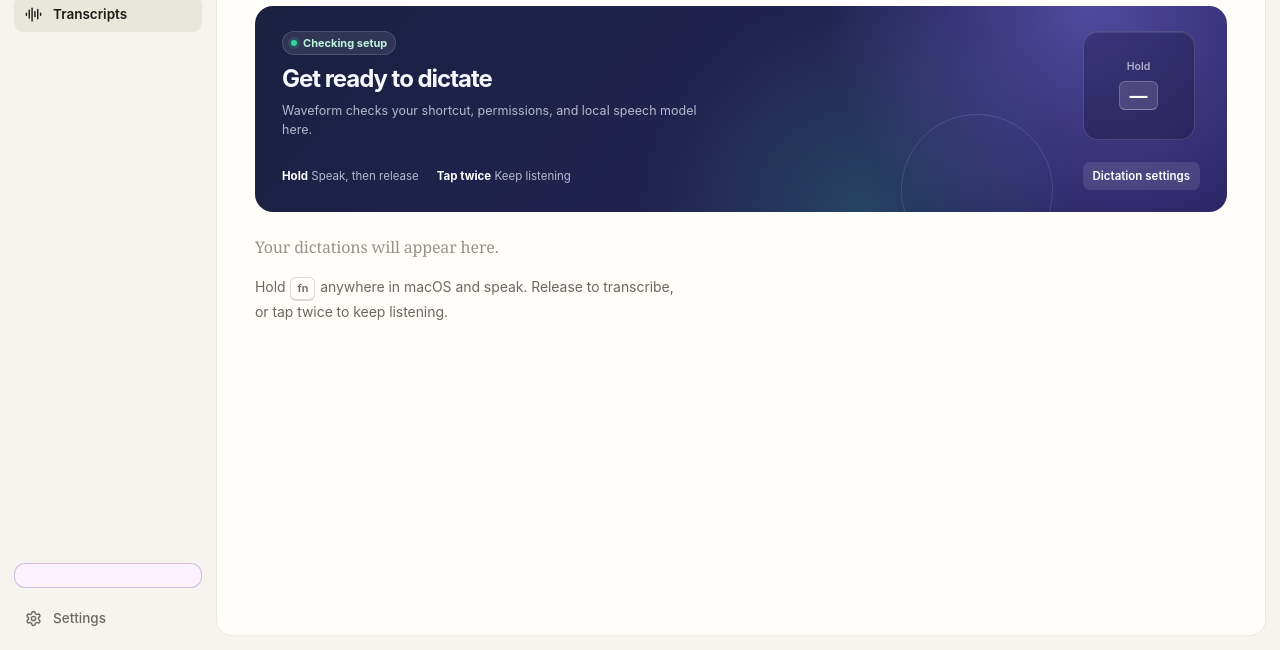
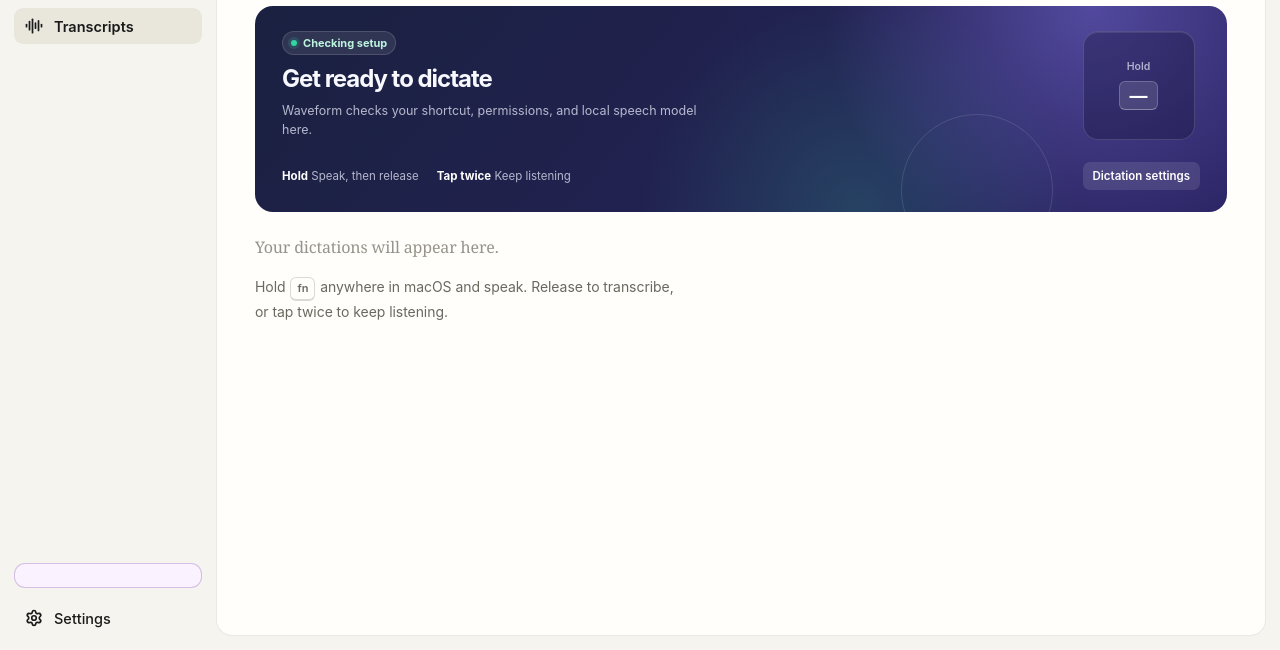
Before and after one commit to vipinsight/waveform, a website with bundled scripts: page src/renderer/index.html in a window 1280 px wide. Shown: the part 150-800 px from the top of the page. Built offline with nearby package versions, Linux system fonts and the light colour scheme.

Commit message:
Give the nav its own weight
The labels and icons carried the soft ink, reaching full strength only on
hover, so a rail at rest read as disabled. Both take the primary ink now,
stated as #1a1a1a, and hover changes the fill alone.

The icons were lighter than the words beside them -- Lucide draws at
stroke-width 2 in a 24 viewBox, which lands near 1.4px at this size -- so
they are drawn a little heavier to match. Label and icon step up together
to keep their proportions, and the mark gets more air beneath it than the
items have between them.

None of it moves the icons: the padding is untouched, so they stay on the
25px margin the mark and the traffic lights were lined up to.

```diff
--- a/src/renderer/styles.css
+++ b/src/renderer/styles.css
@@ -13,7 +13,7 @@
   --surface: #fffefb;
   --surface-sunken: #efece3;
   --surface-hover: #e9e6dc;
-  --ink: #1c1b18;
+  --ink: #1a1a1a;
   --ink-soft: #6b685f;
   --ink-faint: #97938a;
   --hairline: rgb(28 27 24 / 9%);
@@ -243,7 +243,7 @@
   min-width: 0;
   height: 40px;
   padding: 0 11px;
-  margin-bottom: 6px;
+  margin-bottom: 18px;
 }
 
 .brand-name,
@@ -292,8 +292,8 @@
   border: 0;
   border-radius: 9px;
   background: transparent;
-  color: var(--ink-soft);
-  font-size: 13.5px;
+  color: var(--ink);
+  font-size: 14.5px;
   font-weight: 520;
   text-align: left;
   cursor: pointer;
@@ -301,13 +301,15 @@
 }
 
 .nav-item svg {
-  width: 17px;
-  height: 17px;
+  width: 18px;
+  height: 18px;
   flex: 0 0 auto;
+  /* Lucide's own stroke lands near 1.4px at this size, lighter than the label
+     beside it. This carries about the same weight as the text. */
+  stroke-width: 2.25;
 }
 
 .nav-item:hover {
-  color: var(--ink);
   background: var(--surface-hover);
 }
 
@@ -316,7 +318,6 @@
    are; the weight and the darker ink carry it. */
 .nav-item[aria-current="page"],
 .nav-item[aria-current="page"]:hover {
-  color: var(--ink);
   background: var(--surface-hover);
   font-weight: 580;
 }
```
